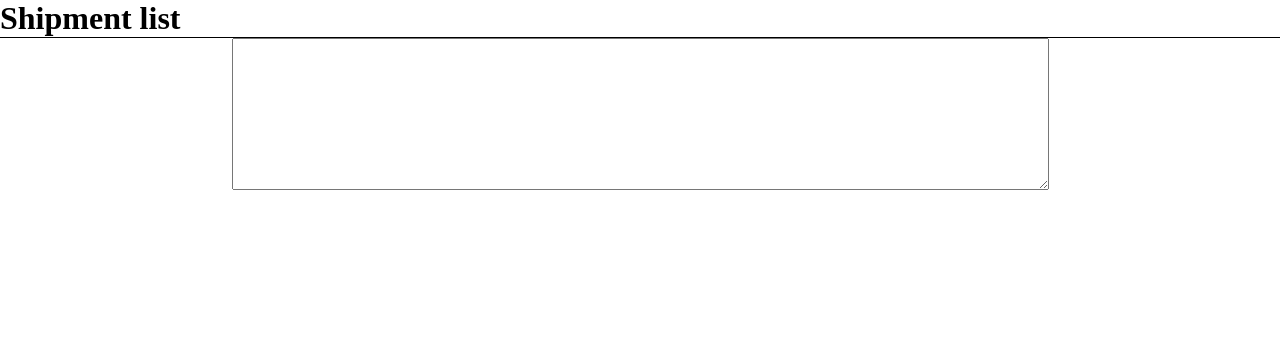
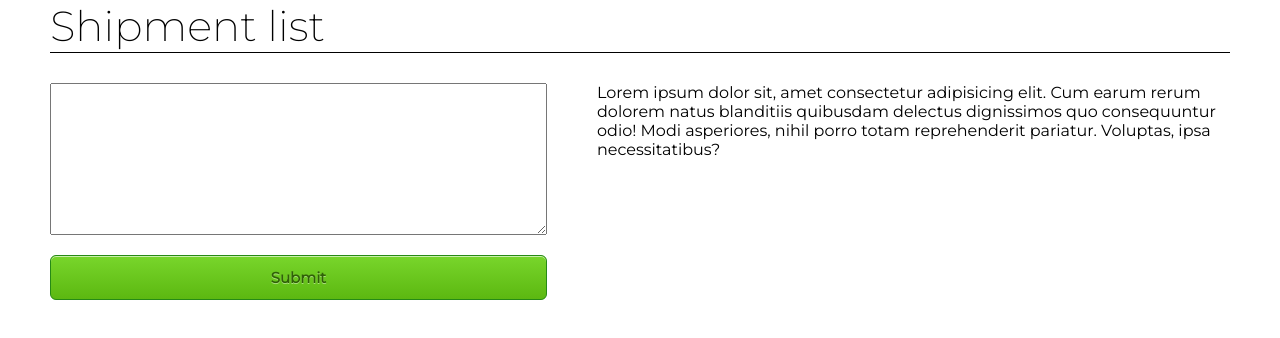
Before and after one commit to Chivirda/shipment-list, a plain HTML site: page index.html in a window 1280 px wide. Drawn offline with Linux system fonts and the light colour scheme.

Commit message:
fix: change flex to grid, feat: add submit button

```diff
--- a/index.html
+++ b/index.html
@@ -4,6 +4,8 @@
   <meta charset="UTF-8">
   <meta http-equiv="X-UA-Compatible" content="IE=edge">
   <meta name="viewport" content="width=device-width, initial-scale=1.0">
+  <link rel="preconnect" href="https://fonts.gstatic.com">
+  <link href="https://fonts.googleapis.com/css2?family=Montserrat:wght@200;400&display=swap" rel="stylesheet">
   <link rel="stylesheet" href="style.css">
   <title>Shipment list</title>
 </head>
@@ -12,11 +14,15 @@
   <div class="body-wrapper">
     <h1>Shipment list</h1>
 
-    <form class="form">
-      <textarea name="text" id="text" cols="100" rows="10"></textarea>
-    </form>
-
-    <p class="output-text"></p>
+    <div class="workspace">
+      <form class="form">
+        <textarea name="text" id="text" cols="60" rows="10"></textarea>
+        <button class="button" type="submit">Submit</button>
+      </form>
+      <p class="output-text">
+        Lorem ipsum dolor sit, amet consectetur adipisicing elit. Cum earum rerum dolorem natus blanditiis quibusdam delectus dignissimos quo consequuntur odio! Modi asperiores, nihil porro totam reprehenderit pariatur. Voluptas, ipsa necessitatibus?
+      </p>
+    </div>
   </div>
 
   <script src="index.js"></script>
--- a/style.css
+++ b/style.css
@@ -5,9 +5,10 @@
 }
 
 .body-wrapper {
-  display: flex;
-  flex-direction: column;
-  align-items: center;
+  display: grid;
+  grid-gap: 30px;
+  padding: 0 50px;
+  font-family: 'Montserrat', sans-serif;
 }
 
 h1 {
@@ -15,4 +16,42 @@ h1 {
   align-items: center;
   width: 100%;
   border-bottom: 1px solid #000;
+  font-weight: 200;
+  font-size: 42px;
 }
+
+.workspace {
+  display: grid;
+  grid-gap: 50px;
+  grid-template-columns: repeat(2, auto );
+}
+
+.form {
+  display: grid;
+  grid-gap: 20px;
+}
+
+.button {
+	box-shadow:inset 0px 1px 0px 0px #caefab;
+	background:linear-gradient(to bottom, #77d42a 5%, #5cb811 100%);
+	background-color:#77d42a;
+	border-radius:6px;
+	border:1px solid #268a16;
+	display:inline-block;
+	cursor:pointer;
+	color:#306108;
+  font-family: 'Montserrat', sans-serif;
+	font-size:15px;
+	font-weight:bold;
+	padding:12px 42px;
+	text-decoration:none;
+	text-shadow:0px 1px 0px #aade7c;
+}
+.button:hover {
+	background:linear-gradient(to bottom, #5cb811 5%, #77d42a 100%);
+	background-color:#5cb811;
+}
+.button:active {
+	position:relative;
+	top:1px;
+}
```
